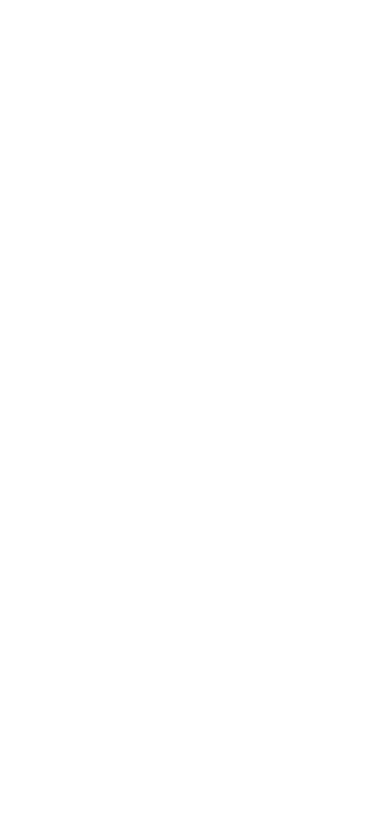
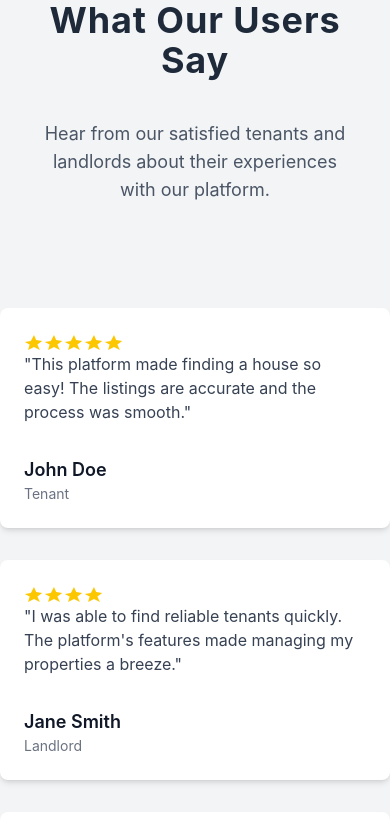
Before and after one commit to TonyKamanzi/inzuHub, a React (Vite) app in the folder frontend/: page / in a window 390 px wide. Shown: the part 5200-6037 px from the top of the page. Before the commit the page ends 5166 px from the top, so only its background shows below. Built offline with nearby package versions, Linux system fonts and the light colour scheme; no server answers.

Commit message:
feat: add Testmonials component to Landing page for user feedback display

```diff
--- /dev/null
+++ b/frontend/src/components/landing/Testmonials.jsx
@@ -0,0 +1,74 @@
+import React from "react";
+
+export default function Testmonials() {
+  const testmonials = [
+    {
+      name: "John Doe",
+      role: "Tenant",
+      feedback:
+        '"This platform made finding a house so easy! The listings are accurate and the process was smooth."',
+      ratingStars: 5,
+    },
+
+    {
+      name: "Jane Smith",
+      role: "Landlord",
+      feedback:
+        '"I was able to find reliable tenants quickly. The platform\'s features made managing my properties a breeze."',
+      ratingStars: 4,
+    },
+    {
+      name: "Emily Johnson",
+      role: "Tenant",
+      feedback:
+        '"I love the variety of houses available. I found my dream home through this platform!"',
+      ratingStars: 5,
+    },
+  ];
+  return (
+    <div className=" bg-gray-100 rounded-lg my-16" id="testmonials">
+      <div className="max-w-7xl mx-auto p-10">
+        <h1 className="bg-indigo-50 p-1 text-indigo-500 border rounded-full mx-auto  text-center text-xl w-max mb-5 shadow-md tracking-wider">
+          Testmonials
+        </h1>
+        <h1 className="text-4xl text-center font-bold mb-10 tracking-wide text-gray-800">
+          What Our Users Say
+        </h1>
+        <p className="text-lg text-gray-600 text-center mb-16">
+          Hear from our satisfied tenants and landlords about their experiences
+          with our platform.
+        </p>
+      </div>
+      <div>
+        <div className="max-w-7xl mx-auto grid grid-cols-1 md:grid-cols-3 gap-8">
+          {testmonials.map((testimonial, index) => (
+            <div
+              key={index}
+              className="bg-white rounded-lg shadow-md p-6 flex flex-col justify-between"
+            >
+              <div className="flex">
+                {Array.from({ length: testimonial.ratingStars }).map((_, i) => (
+                  <svg
+                    key={i}
+                    className="w-5 h-5 text-yellow-400"
+                    fill="currentColor"
+                    viewBox="0 0 20 20"
+                  >
+                    <path d="M10 15l-5.878 3.09L5.64 12.545.762 9.91l6.09-.884L10 3l2.148 5.026 6.09.884-4.878 3.635L15.878 18z" />
+                  </svg>
+                ))}
+              </div>
+              <p className="text-gray-700 mb-4">{testimonial.feedback}</p>
+              <div className="mt-4">
+                <h3 className="text-lg font-semibold text-gray-900">
+                  {testimonial.name}
+                </h3>
+                <p className="text-sm text-gray-500">{testimonial.role}</p>
+              </div>
+            </div>
+          ))}
+        </div>
+      </div>
+    </div>
+  );
+}
--- a/frontend/src/pages/public/Landing.jsx
+++ b/frontend/src/pages/public/Landing.jsx
@@ -5,6 +5,7 @@
 import HowItWorks from "../../components/landing/HowItWorks";
 import WhyUs from "../../components/landing/WhyUs";
 import BecomeLandlord from "../landlord/BecomeLandlord";
+import Testmonials from "../../components/landing/Testmonials";
 
 export default function Landing() {
   return (
@@ -14,7 +15,8 @@
       <Houses />
       <HowItWorks />
       <WhyUs />
-      <BecomeLandlord/>
+      <BecomeLandlord />
+      <Testmonials/>
     </>
   );
 }
```
